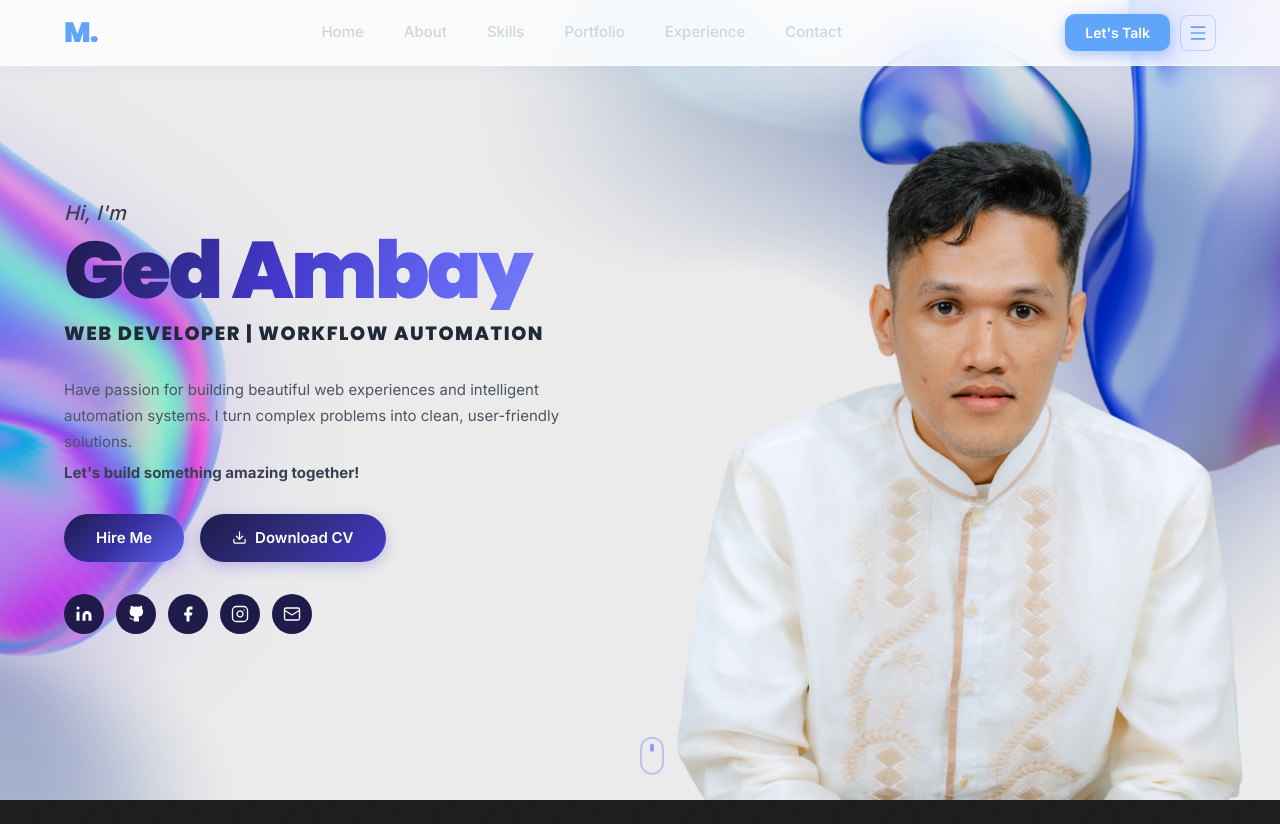
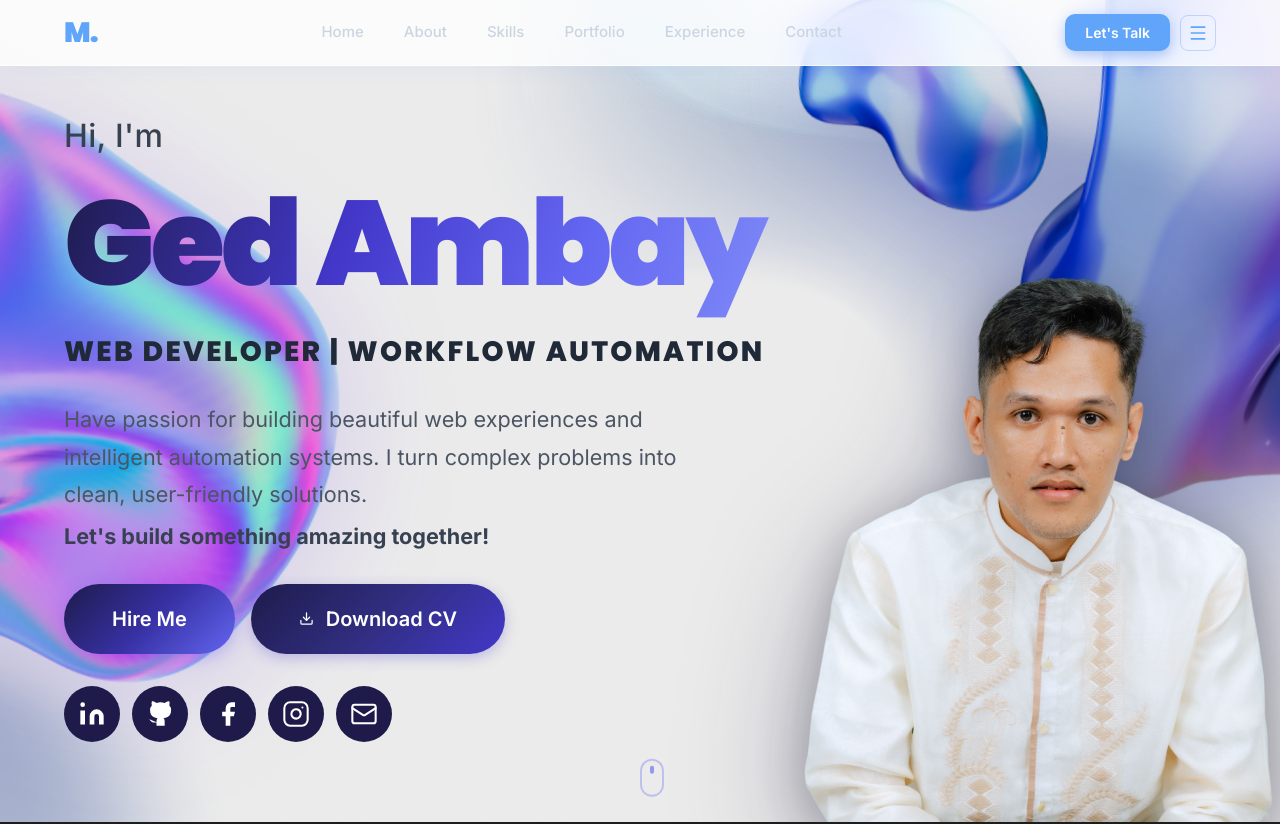
Before and after one commit to GedAmbay/web-portfolio, a React (Vite) app: page / in a window 1280 px wide. Shown: the top 824 px of the page. Built offline with nearby package versions, Linux system fonts and the light colour scheme.

Commit message:
Improved the spacing and sizes of the hero section

```diff
--- a/src/components/SocialLinks.jsx
+++ b/src/components/SocialLinks.jsx
@@ -66,11 +66,11 @@ function MailIcon({ size = 18 }) {
 }
 
 const links = [
-  { id: 'social-linkedin',  icon: LinkedinIcon,   href: '#',                             label: 'LinkedIn'  },
-  { id: 'social-github',    icon: GithubIcon,     href: '#',                             label: 'GitHub'    },
-  { id: 'social-facebook',  icon: FacebookIcon,   href: '#',                             label: 'Facebook'  },
-  { id: 'social-instagram', icon: InstagramIcon,  href: '#',                             label: 'Instagram' },
-  { id: 'social-email',     icon: MailIcon,       href: 'mailto:ambaygedmico@gmail.com', label: 'Email'     },
+  { id: 'social-linkedin', icon: LinkedinIcon, href: '#', label: 'LinkedIn' },
+  { id: 'social-github', icon: GithubIcon, href: '#', label: 'GitHub' },
+  { id: 'social-facebook', icon: FacebookIcon, href: '#', label: 'Facebook' },
+  { id: 'social-instagram', icon: InstagramIcon, href: '#', label: 'Instagram' },
+  { id: 'social-email', icon: MailIcon, href: 'mailto:ambaygedmico@gmail.com', label: 'Email' },
 ]
 
 /**
@@ -97,7 +97,7 @@ export default function SocialLinks({ variant = 'light', className = '' }) {
           rel="noopener noreferrer"
           className={variant === 'dark' ? 'footer-social-icon' : variant === 'hero' ? 'social-icon-hero' : 'social-icon'}
         >
-          <Icon size={18} />
+          <Icon size={variant === 'hero' ? 28 : 18} />
         </a>
       ))}
     </div>
--- a/src/index.css
+++ b/src/index.css
@@ -438,7 +438,7 @@ body {
 
 @media (min-width: 768px) {
   .hero-section {
-    grid-template-columns: 1fr 1fr;
+    grid-template-columns: 1.05fr 0.95fr;
   }
 }
 
@@ -454,23 +454,23 @@ body {
 
 /* Left blob — large, peeking from left edge */
 .hero-blob-left {
-  left: -350px;
+  left: -250px;
   top: 44%;
   transform: translateY(-50%);
   width: 600px;
-  height: 600px;
+  height: 700px;
   filter: drop-shadow(0 20px 60px rgba(139, 92, 246, 0.22));
   animation: heroBlobFloat1 9s ease-in-out infinite;
 }
 
 /* Top-right blob — behind photo head/shoulder area */
 .hero-blob-top-right {
-  top: -250px;
+  top: -300px;
   right: -400px;
-  width: 850px;
-  height: 850px;
+  width: 900px;
+  height: 950px;
   filter: drop-shadow(0 12px 40px rgba(99, 102, 241, 0.20));
-  animation: heroBlobFloat2 7s ease-in-out infinite;
+  animation: heroBlobFloat3 10s ease-in-out infinite;
 }
 
 /* ── LEFT column ── */
@@ -496,7 +496,7 @@ body {
 
 .hero-left-inner {
   width: 100%;
-  max-width: 560px;
+  max-width: 750px;
   display: flex;
   flex-direction: column;
 }
@@ -523,18 +523,18 @@ body {
   display: block;
   width: auto;
   height: auto;
-  max-width: 95%;
-  max-height: 85vh;
+  max-width: 115%;
+  max-height: 95vh;
   object-fit: contain;
   object-position: center bottom;
+  filter: drop-shadow(0 10px 24px rgba(0, 0, 0, 0.25)) drop-shadow(0 32px 64px rgba(30, 27, 75, 0.35));
 }
 
 /* ── Greeting text ── */
 .hero-new-greeting {
   font-family: var(--font-sans);
-  font-size: clamp(1rem, 2.5vw, 1.25rem);
+  font-size: clamp(1.5rem, 4vw, 2rem);
   font-weight: 500;
-  font-style: italic;
   color: #374151;
   margin-bottom: 0.15rem;
   letter-spacing: 0.01em;
@@ -543,11 +543,13 @@ body {
 /* Name — gradient */
 .hero-new-name {
   font-family: var(--font-display);
-  font-size: clamp(3rem, 7.5vw, 5rem);
+  font-size: clamp(4.5rem, 9.5vw, 7.5rem);
+  white-space: nowrap;
   font-weight: 900;
-  line-height: 1.0;
+  line-height: 1.15;
   letter-spacing: -0.03em;
-  margin-bottom: 0.6rem;
+  margin-bottom: 0.4rem;
+  padding: 0.1em 0.2em 0.1em 0;
   background: linear-gradient(110deg, #1E1B4B 0%, #4338CA 40%, #6366F1 70%, #818CF8 100%);
   -webkit-background-clip: text;
   -webkit-text-fill-color: transparent;
@@ -557,7 +559,8 @@ body {
 /* Sub-headline */
 .hero-new-subtitle {
   font-family: var(--font-display);
-  font-size: clamp(0.95rem, 2vw, 1.2rem);
+  font-size: clamp(1.25rem, 3vw, 1.75rem);
+  white-space: nowrap;
   font-weight: 800;
   letter-spacing: 0.08em;
   text-transform: uppercase;
@@ -569,11 +572,11 @@ body {
 /* Bio glassmorphism card (Background removed) */
 .hero-new-bio-card {
   margin-bottom: 1.75rem;
-  max-width: 500px;
+  max-width: 650px;
 }
 
 .hero-new-bio-text {
-  font-size: clamp(0.875rem, 1.8vw, 0.9375rem);
+  font-size: clamp(1.125rem, 2.5vw, 1.35rem);
   line-height: 1.75;
   color: #4b5563;
 }
@@ -590,11 +593,11 @@ body {
 .hero-new-btn {
   display: inline-flex;
   align-items: center;
-  gap: 0.5rem;
-  padding: 0.8rem 2rem;
+  gap: 0.75rem;
+  padding: 1.25rem 3rem;
   border-radius: 9999px;
   font-family: var(--font-sans);
-  font-size: 0.9375rem;
+  font-size: 1.25rem;
   font-weight: 600;
   cursor: pointer;
   border: none;
@@ -632,8 +635,8 @@ body {
   display: inline-flex;
   align-items: center;
   justify-content: center;
-  width: 2.5rem;
-  height: 2.5rem;
+  width: 3.5rem;
+  height: 3.5rem;
   border-radius: 9999px;
   background: #1E1B4B;
   color: #fff;
```
